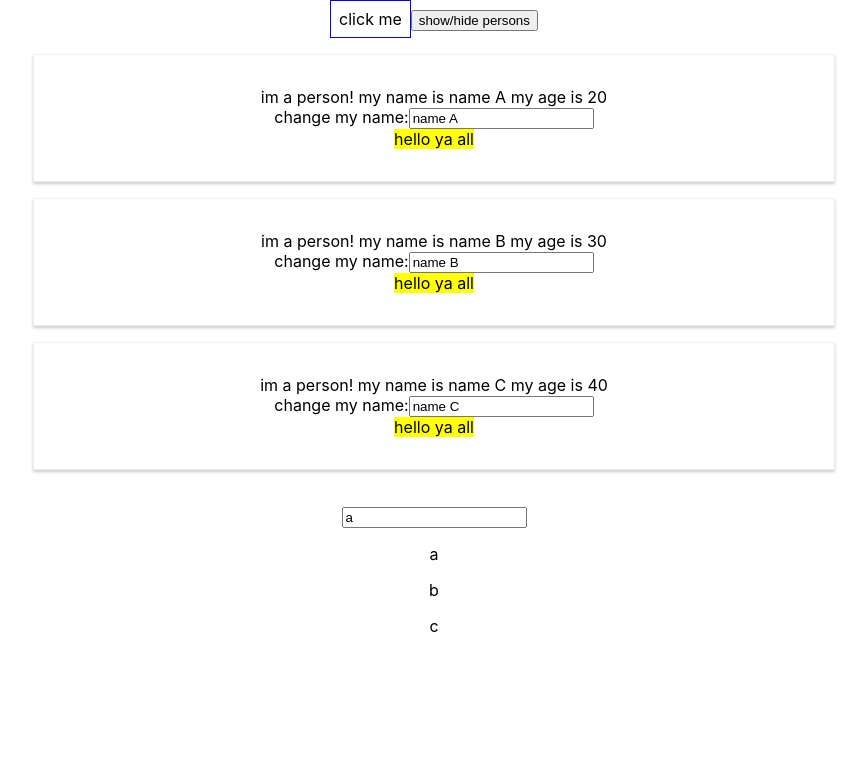
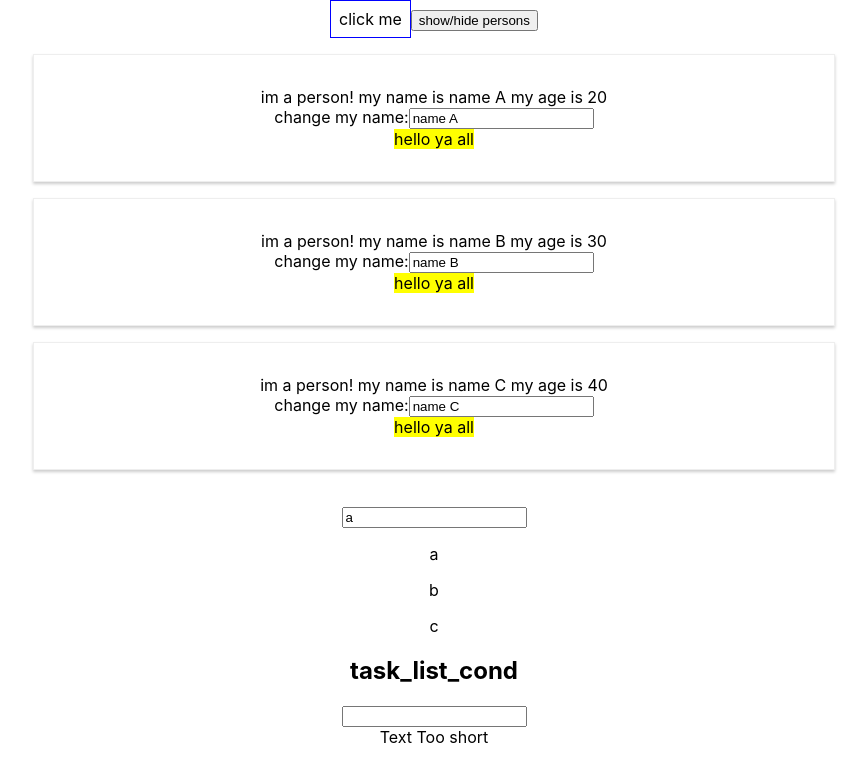
Before and after one commit to gilior-zz/react_1, a React (Create React App) app: page / in a window 1280 px wide. Shown: the top 782 px of the page, without its empty margins (206-1073 px from the left). Built offline with nearby package versions, Linux system fonts and the light colour scheme.

Commit message:
list_cond_task

```diff
--- a/src/App.js
+++ b/src/App.js
@@ -3,6 +3,8 @@ import './App.css';
 import Person from "./Person/Person";
 import UserOutput from "./task_1/UserOutput";
 import UserInput from "./task_1/UserInput";
+import Validation from "./Validation/Validation";
+import Char from "./Char/Char";
 
 
 // class App extends Component {
@@ -65,11 +67,11 @@ const App = (props) => {
         update_name(new_name)
     }
 
-    const on_name_change = (event,index) => {
-        const clone_arr=[...personsState.persons];
-        const clone_per=clone_arr[index];
-        clone_per.name= ` ${event.target.value}`;
-        setPersonsState({persons:clone_arr })
+    const on_name_change = (event, index) => {
+        const clone_arr = [...personsState.persons];
+        const clone_per = clone_arr[index];
+        clone_per.name = ` ${event.target.value}`;
+        setPersonsState({persons: clone_arr})
         // update_name(`from input: ${event.target.value}`)
     }
 
@@ -123,8 +125,20 @@ const App = (props) => {
     // }
     const remove_person = (index) => {
         console.log(index)
-        let filtered_persons = [...personsState.persons].splice(index,1);
+        let filtered_persons = [...personsState.persons].splice(index, 1);
         // setPersonsState({persons: filtered_persons})
+    }
+
+    const [char_state, char_state_update] = useState('')
+
+    const update_char_state = (event) => {
+        char_state_update(event.target.value)
+    }
+
+    const remove_char = (index) => {
+        let clone = char_state;
+        let new_str = clone.split('').splice(index, 1);
+        char_state_update(new_str);
     }
     return (
 
@@ -166,13 +180,17 @@ const App = (props) => {
             {/*    <h4>persons_2_refactor</h4>*/}
             {/*    {persons_2}*/}
             {/*    <h4>persons_3_iteration</h4>*/}
-                {personsState.persons.map((item,index) =>
+            {personsState.persons.map((item, index) =>
                 <Person
                     key={item.age}
-                        on_person_click={()=>{remove_person(index)}}
+                    on_person_click={() => {
+                        remove_person(index)
+                    }}
                     name={item.name}
                     age={item.age}
-                        input_change={(event)=>{on_name_change(event,index)}}>
+                    input_change={(event) => {
+                        on_name_change(event, index)
+                    }}>
                     <mark>hello ya all</mark>
                 </Person>
             )}
@@ -183,8 +201,16 @@ const App = (props) => {
             <UserOutput name={usernameState[0]}></UserOutput>
             <UserOutput name={usernameState[1]}></UserOutput>
             <UserOutput name={usernameState[2]}></UserOutput>
-
-
+            <h2>task_list_cond</h2>
+            <input onChange={update_char_state} value={char_state} type="text"/>
+            <Validation txt_length={char_state.length}></Validation>
+            {
+                char_state.split('').map((char, index) =>
+                    <Char on_click={(index) => {
+                        remove_char(index)
+                    }} char_obj={{char, index}}></Char>
+                )
+            }
         </div>
     )
     // }
--- /dev/null
+++ b/src/Char/Char.css
@@ -0,0 +1,8 @@
+.Char {
+    display: inline-block;
+    padding: 16px;
+    text-align: center;
+    margin: 16px;
+    border: 1px solid black;
+    cursor: pointer;
+}
--- /dev/null
+++ b/src/Char/Char.js
@@ -0,0 +1,12 @@
+import React from 'react'
+import './Char.css'
+
+const Char = (props) => {
+    return (
+        <div onClick={() => props.on_click(props.char_obj.index)} className="Char">
+            {props.char_obj.char}
+        </div>
+    )
+}
+
+export default Char
--- /dev/null
+++ b/src/Validation/Validation.js
@@ -0,0 +1,12 @@
+import React from "react";
+
+
+const Validation = (props) => {
+    return (
+        <div>
+            Text Too {props.txt_length > 5 ? 'long' : 'short'}
+        </div>
+    )
+}
+
+export default Validation
```
Lines whose indentation alone changed are shown as unchanged.
